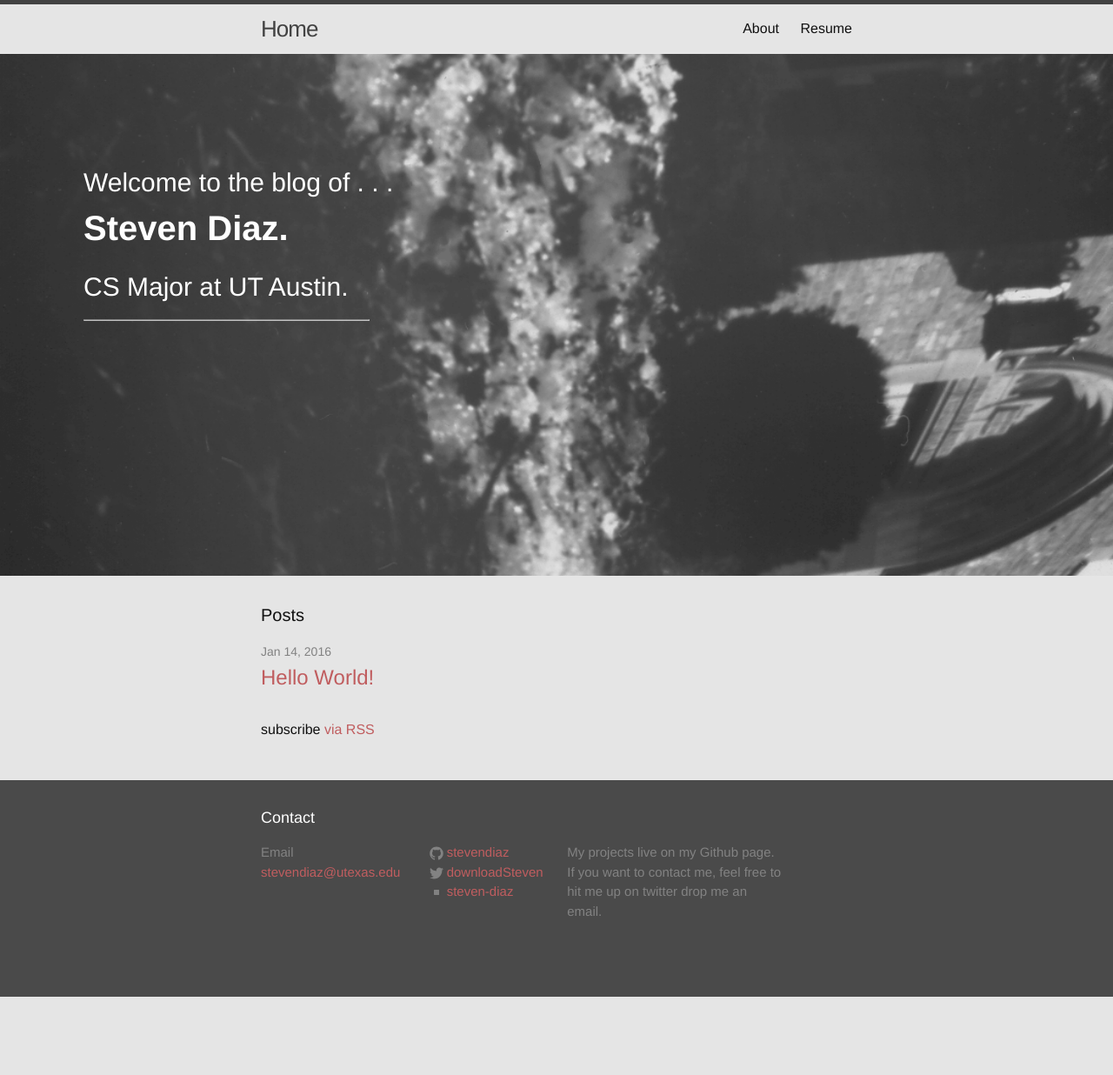
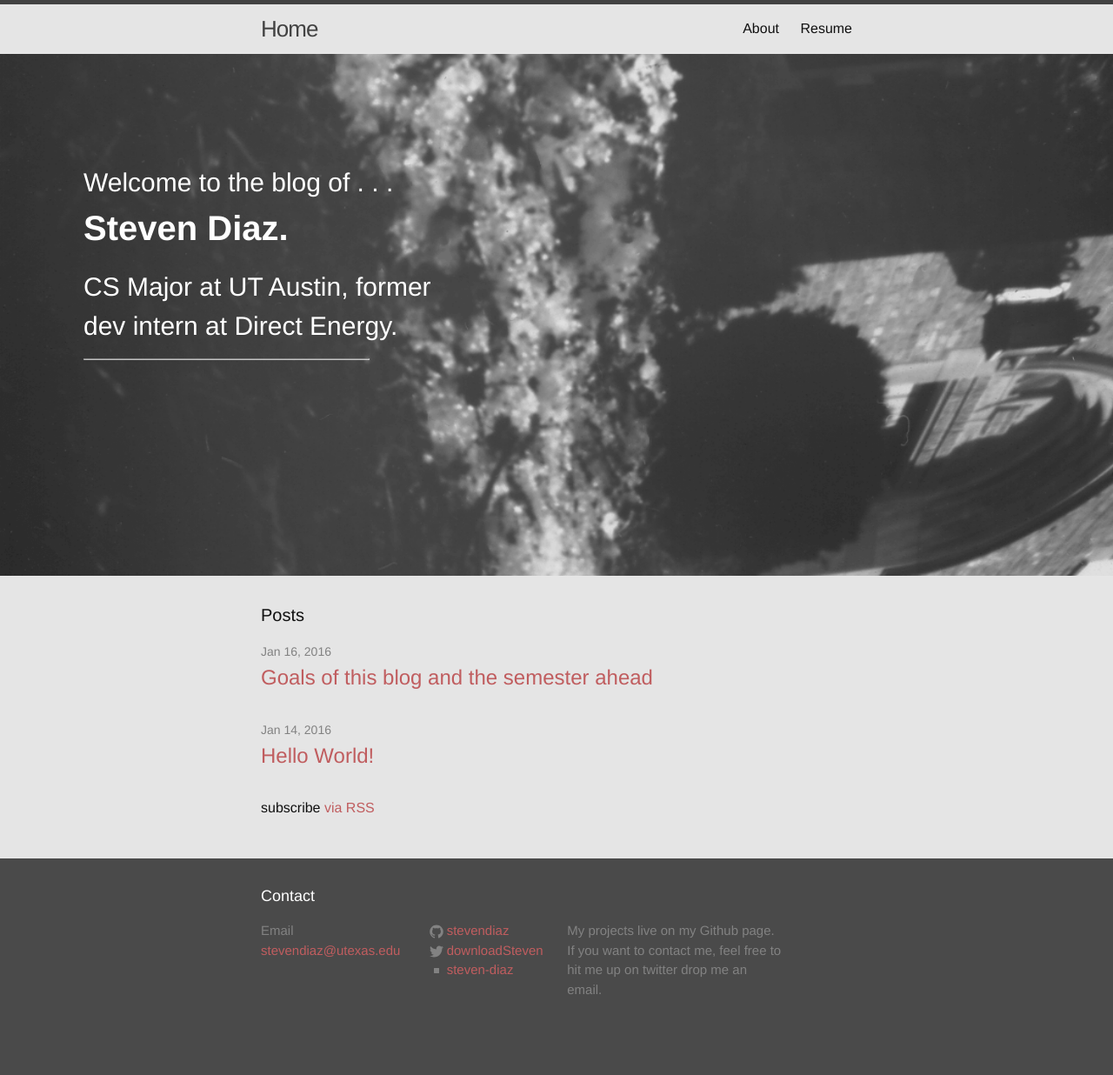
Before and after one commit to stevendiaz/stevendiaz.github.io, a Jekyll site: the page built from index.html, in a window 1280 px wide. Shown: the whole page at 87% size. Built offline with Jekyll 4.4.1, drawn with Linux system fonts in a browser that asks for light colours; before the commit the page ends 1146 px from its top, so only the background shows below that; some of the changed lines change nothing that is shown.

Commit message:
First blog post, added draft folder

```diff
--- a/_includes/intro.html
+++ b/_includes/intro.html
@@ -5,7 +5,7 @@
 
         <h2 class="full-name">Steven Diaz.</h2>
 
-        <p class="personal-description">CS Major at UT Austin.</p>
+        <p class="personal-description">CS Major at UT Austin, former dev intern at Direct Energy.</p>
 
         <hr class="divider">
 
--- /dev/null
+++ b/_posts/2016-01-16-blog-intro.markdown
@@ -0,0 +1,59 @@
+---
+layout: post
+title:  "Goals of this blog and the semester ahead"
+date:   2016-01-16 10:44:33 -0600
+categories: college
+---
+
+### Goals of this blog
+
+I made this blog in hopes of documenting my experiences, thoughts,
+and projects in one place. What better to than to host a blog with
+your own website? This is also an exercise in keeping my writing
+skills sharp. It's been two semesters since I've taken a writing
+course and I would rather not see my writing skills decay.
+
+
+Expect all types of subjects, from techincal projects that I'm
+working on, to interesting or notable experiences in my life. The
+goal is to be able to look back on this blog and reflect on my
+college career and my growth as an individual.
+
+### The semester ahead: CS439
+As a freshman entering Computer Science at UT, I had the benefit
+of having access to upperclassmen in the same program via my envolvement
+with [Texas LAN](http://texaslan.org). Some of the benefits of this were tips on
+career advancement, landing that first internship, and guidance on
+what to expect on the classes ahead. One particular class was mentioned
+many many more times than any of the others. That class was CS439, otherwise
+known as Operating Systems, OS, PintOS, etc. This is the last sequence
+in our Systems cirriculum and widely regarded as one of the hardest required
+classes in the department.
+
+
+An interesting culture has developed around this class. Our computer lab is sometimes
+packed to the brim with OS teams (usually 2-4 people) when project deadlines
+come close. There are _celebrations_ for those who finish the course.
+Ask an OS student what they did this weekend, and if the answer is "PintOS",
+it's met with a comforting head nod before you continue describing
+your weekend because you know that was _all they did_. It's become the
+'right of passage' for students in the CS department.
+
+
+So imagine young, freshman Steven. Struggling with his Intro to Programming
+problems and questioning his ability to succeed in this department. Not only
+do I eventually have to overcome this obstacle, but I have to do it SOON. Most
+students usually take it in their fourth semester, as sophomores. I knew it would
+come sooner than I thought, and I was correct. After I watched three semesters
+fly by, I sit at the doorstep of the biggest challenge in my academic career.
+
+
+Last semester, I took the predecessor to Operating
+Systems, CS429: Computer Architecture. This course is no easy feat either, but I
+felt like I excelled in this course despite the challenging tests and lengthy projects.
+Over the past semesters, I've worked on limiting the effects of [Imposter Syndrome](https://en.wikipedia.org/wiki/Impostor_syndrome). My attitude towards this class has taken a shift over the past semester.
+Not only am I confident that I can get through this course, _I'm excited about it_.
+And I think that's the best attitude to have. See something challenging? Get excited
+about it and take it one step at a time. It doesn't help to be anxious, nervous, or
+worried because that only distracts your abilities to complete the task in front of
+you. I'm approaching this with a clear head and I'm ready to tackle it.
```
